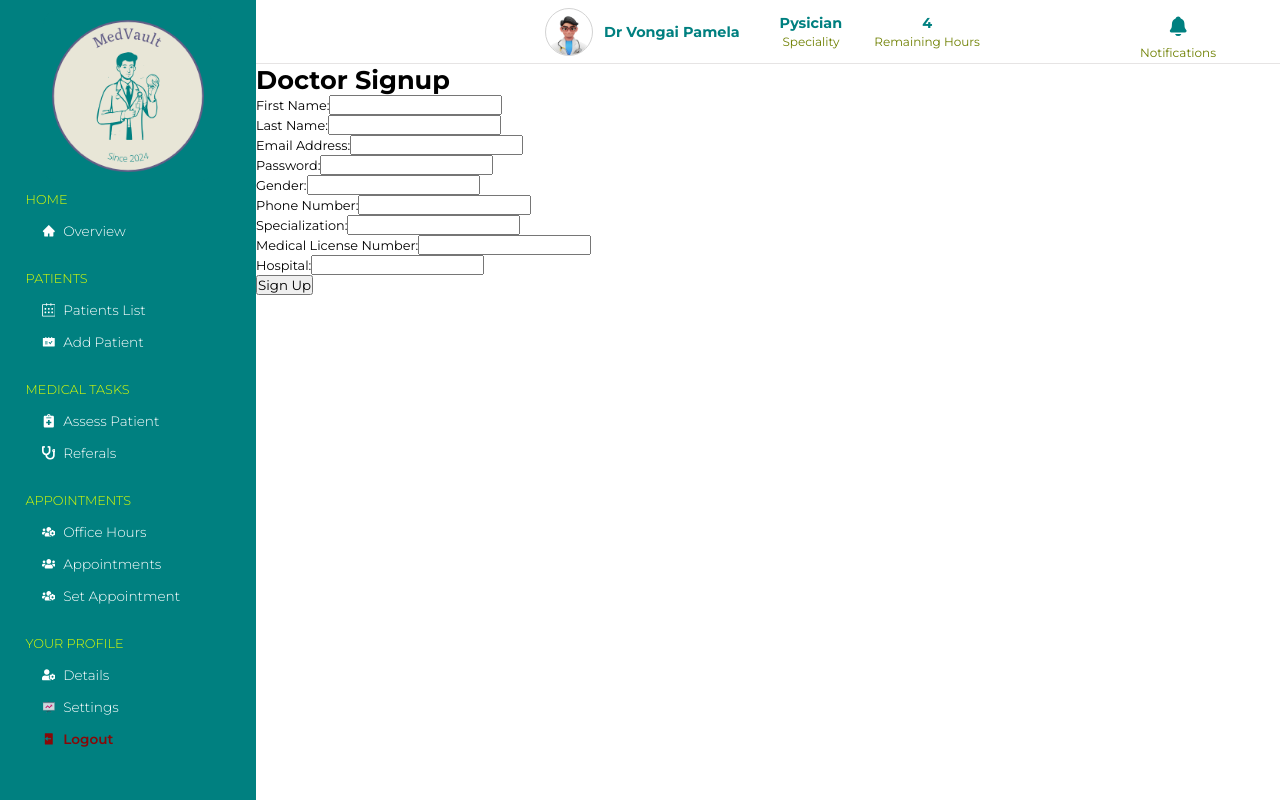
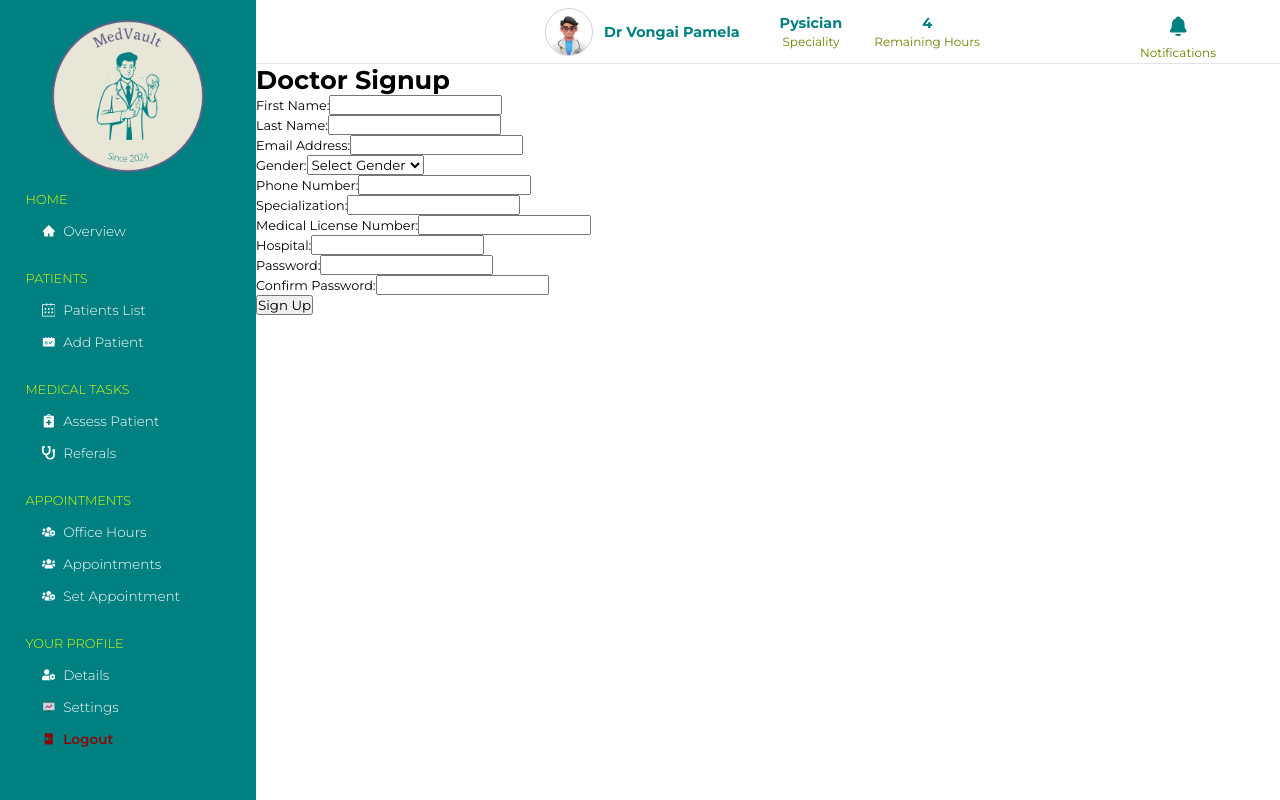
Before and after one commit to Amen-Musingarimi/medvault, a React (Create React App) app: page / in a window 1280 px wide. Built offline with nearby package versions, Linux system fonts and the light colour scheme.

Commit message:
Add add confirm password input

```diff
--- a/src/components/auth/signup/SignUp.jsx
+++ b/src/components/auth/signup/SignUp.jsx
@@ -6,6 +6,7 @@ const DoctorSignup = () => {
     lastName: '',
     emailAddress: '',
     password: '',
+    confirmPassword: '',
     gender: '',
     phoneNumber: '',
     specialization: '',
@@ -57,22 +58,12 @@ const DoctorSignup = () => {
           />
         </div>
         <div>
-          <label>Password:</label>
-          <input
-            type="password"
-            name="password"
-            value={formData.password}
-            onChange={handleChange}
-          />
-        </div>
-        <div>
           <label>Gender:</label>
-          <input
-            type="text"
-            name="gender"
-            value={formData.gender}
-            onChange={handleChange}
-          />
+          <select name="gender" value={formData.gender} onChange={handleChange}>
+            <option value="">Select Gender</option>
+            <option value="male">Male</option>
+            <option value="female">Female</option>
+          </select>
         </div>
         <div>
           <label>Phone Number:</label>
@@ -110,6 +101,24 @@ const DoctorSignup = () => {
             onChange={handleChange}
           />
         </div>
+        <div>
+          <label>Password:</label>
+          <input
+            type="password"
+            name="password"
+            value={formData.password}
+            onChange={handleChange}
+          />
+        </div>
+        <div>
+          <label>Confirm Password:</label>
+          <input
+            type="password"
+            name="confirmPassword"
+            value={formData.confirmPassword}
+            onChange={handleChange}
+          />
+        </div>
         <button type="submit">Sign Up</button>
       </form>
     </div>
```
